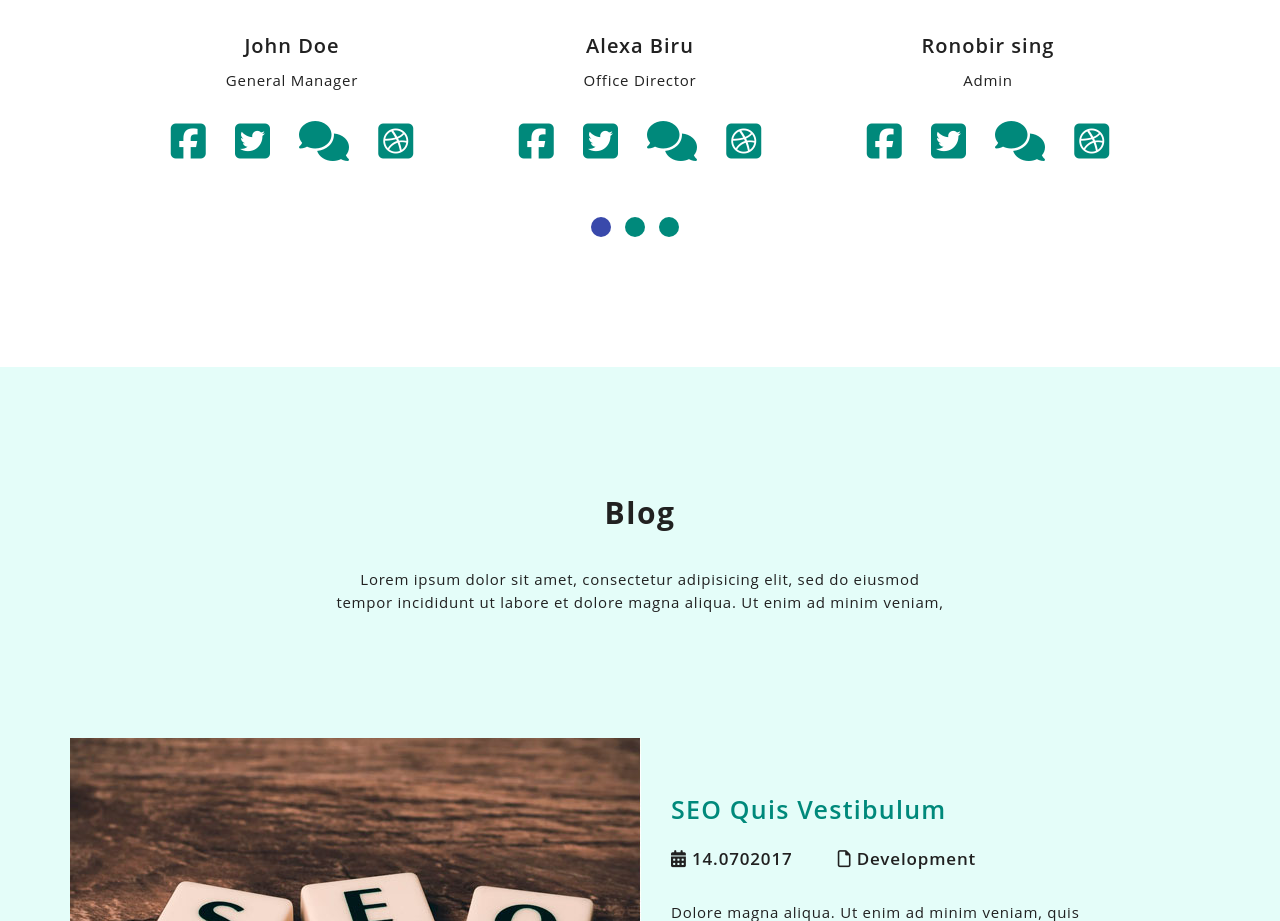
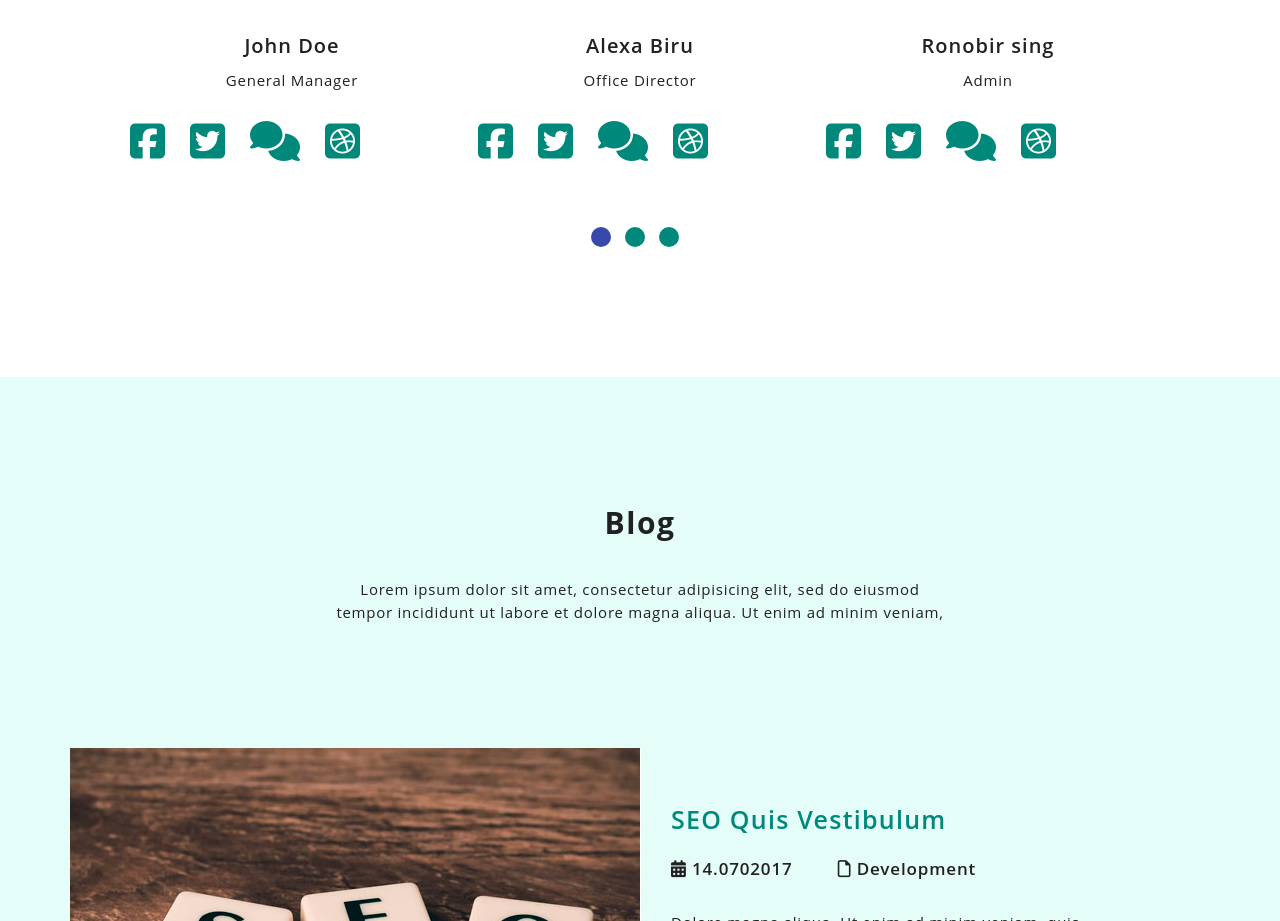
Before and after one commit to web-dev404/web-development, a website: page index.html in a window 1280 px wide. Shown: the part 6763-7684 px from the top of the page. Drawn offline with nearby package versions, Linux system fonts and the light colour scheme.

Commit message:
Add files via upload

```diff
--- a/css/style.css
+++ b/css/style.css
@@ -663,8 +663,13 @@ textarea:focus {
 	margin-bottom: 30px;
 }
 
+.team__text__social_networks {
+	display: flex;
+	flex-wrap: wrap;
+}
+
 .team__text__social_networks__link {
-	margin-right: 25px;
+	margin: 0 25px 10px 0;
 }
 
 .team__text__social_networks__link:last-child {
```
